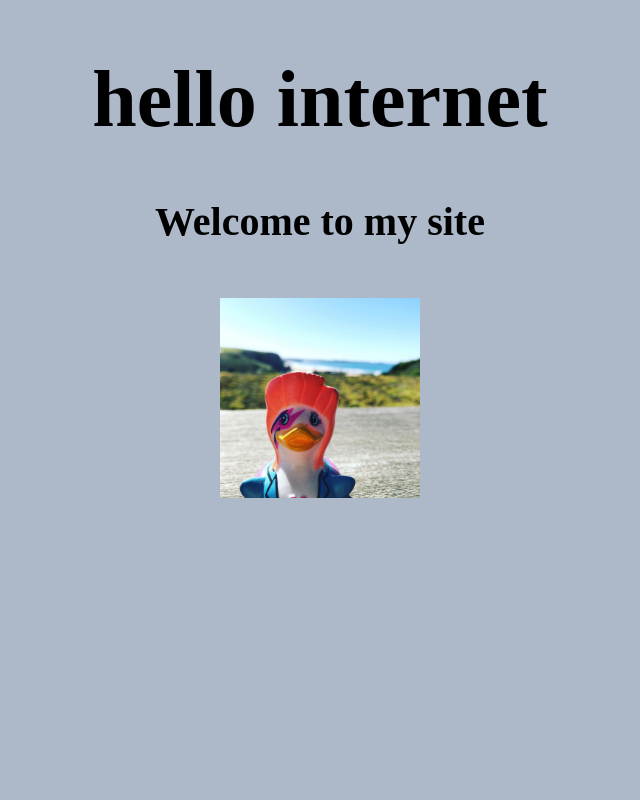
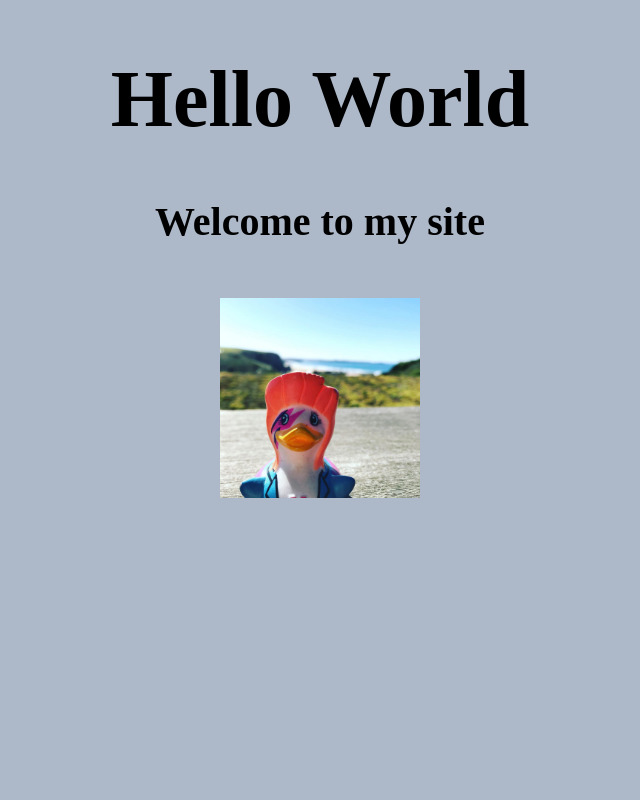
Before and after one commit to Elektra08/beginners-week-one-master, a plain HTML site: page beginners-week-one-master/index.html in a window 1280 px wide. Shown: the top 800 px of the page, without its empty margins (88-728 px from the left). Drawn offline with Linux system fonts and the light colour scheme.

Commit message:
Revert "commit word change"
This reverts commit 93689ac7425d9779d4eb5f7cc6512f951772cd71.

```diff
--- a/beginners-week-one-master/index.html
+++ b/beginners-week-one-master/index.html
@@ -8,7 +8,7 @@
 
 <body>
 <div>
-  <H1> hello internet </H1>
+  <H1> Hello World </H1>
   <H2> Welcome to my site </H2>
   <img src="./duck.jpg" alt="image of a duck" width="200px">
 </div>
```
